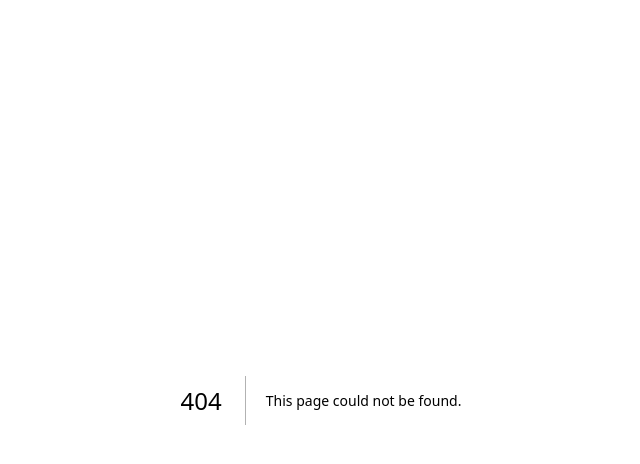
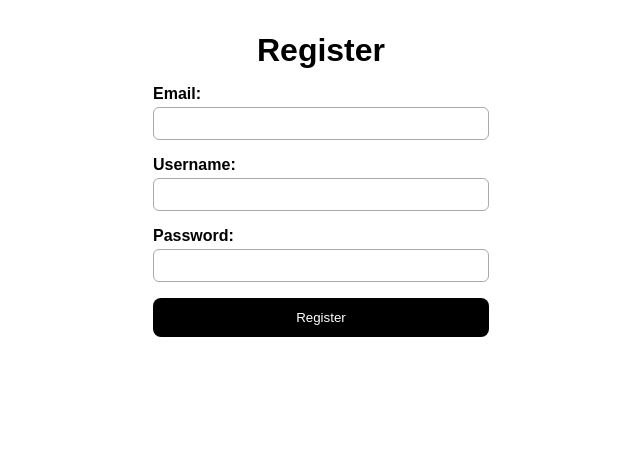
Before and after one commit to Klingsterina/Hop2-vef2-2025, a Next.js app: page /register in a window 1280 px wide. Before the commit this address had no page. Shown: the top 464 px of the page, without its empty margins (319-959 px from the left). Built offline with nearby package versions, Linux system fonts and the light colour scheme.

Commit message:
Sign in & Register
framendi fyrir register & sign in, ásamt banner á framsíðu

```diff
--- /dev/null
+++ b/src/Styles/auth.scss
@@ -0,0 +1,43 @@
+.auth-page {
+    padding: 2rem;
+    max-width: 400px;
+    margin: 0 auto;
+    font-family: sans-serif;
+
+    h1 {
+      text-align: center;
+      margin-bottom: 1rem;
+    }
+  }
+
+  .auth-form {
+    display: flex;
+    flex-direction: column;
+    gap: 1rem;
+
+    label {
+      display: flex;
+      flex-direction: column;
+      font-weight: bold;
+    }
+
+    input {
+      margin-top: 0.25rem;
+      padding: 0.5rem;
+      border: 1px solid #aaa;
+      border-radius: 6px;
+    }
+
+    button {
+      padding: 0.75rem;
+      background-color: black;
+      color: white;
+      border: none;
+      border-radius: 8px;
+      cursor: pointer;
+    }
+
+    button:hover {
+      background-color: #222;
+    }
+  }
--- a/src/Styles/page.module.scss
+++ b/src/Styles/page.module.scss
@@ -2,4 +2,5 @@
 @use './footer.scss';
 @use './header.scss';
 @use './nav.scss';
+@use './banner.scss';
 // @use './burgerMenu.scss';
--- /dev/null
+++ b/src/app/register/page.tsx
@@ -0,0 +1,37 @@
+'use client';
+
+import { useState } from 'react';
+import '../../Styles/auth.scss';
+
+export default function RegisterPage() {
+  const [email, setEmail] = useState('');
+  const [username, setUsername] = useState('');
+  const [password, setPassword] = useState('');
+
+  const handleSubmit = (e: React.FormEvent) => {
+    e.preventDefault();
+    // Register logic hérna
+    console.log('Registering:', { email, username, password });
+  };
+
+  return (
+    <div className="auth-page">
+      <h1>Register</h1>
+      <form onSubmit={handleSubmit} className="auth-form">
+        <label>
+          Email:
+          <input type="email" value={email} onChange={(e) => setEmail(e.target.value)} required />
+        </label>
+        <label>
+          Username:
+          <input type="text" value={username} onChange={(e) => setUsername(e.target.value)} required />
+        </label>
+        <label>
+          Password:
+          <input type="password" value={password} onChange={(e) => setPassword(e.target.value)} required />
+        </label>
+        <button type="submit">Register</button>
+      </form>
+    </div>
+  );
+}
```
Also changed, not shown: src/Styles/banner.scss (added, +35 -0 lines), src/app/page.tsx (+7 -2 lines), src/app/signin/page.tsx (added, +32 -0 lines), src/components/Banner/Banner.tsx (added, +28 -0 lines).
